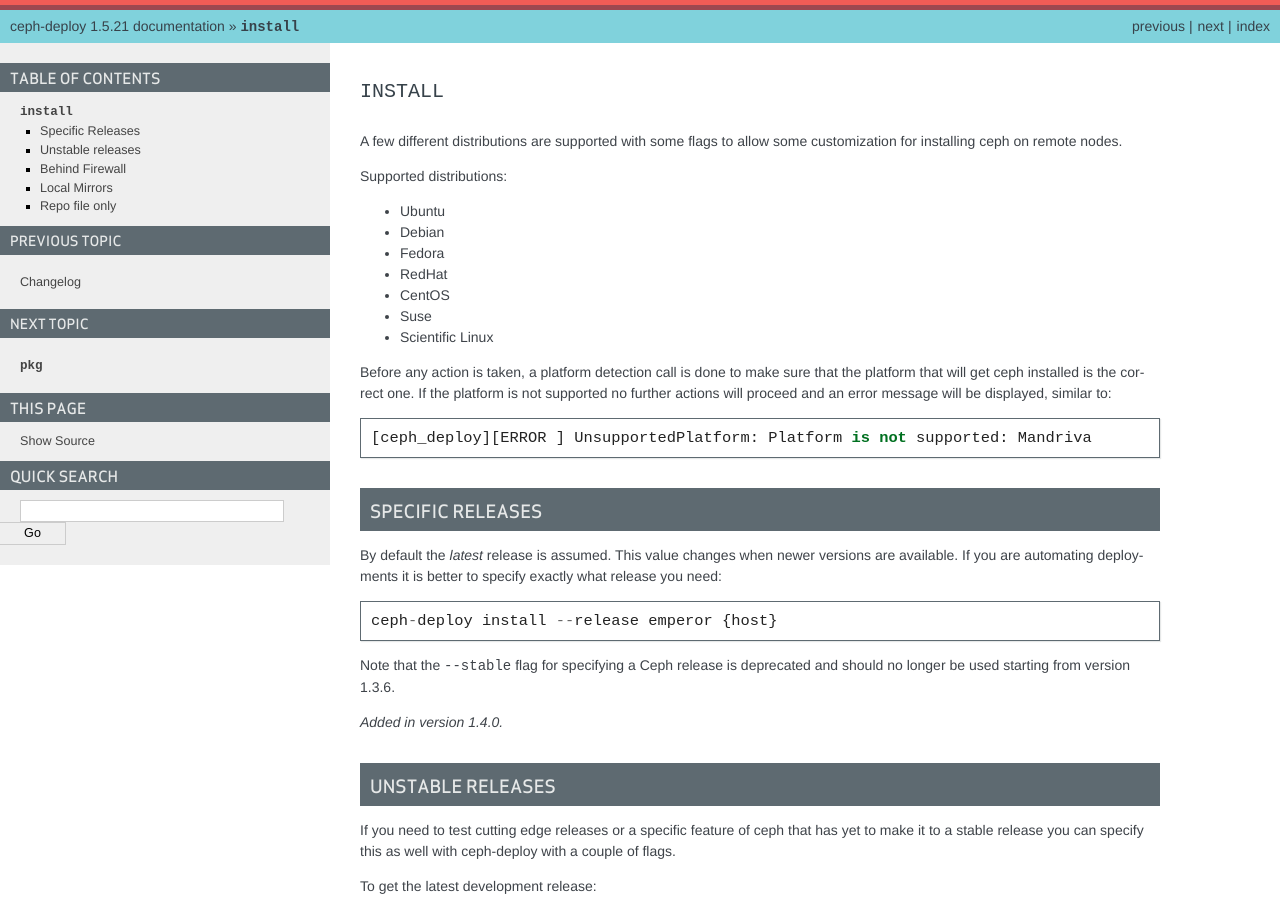
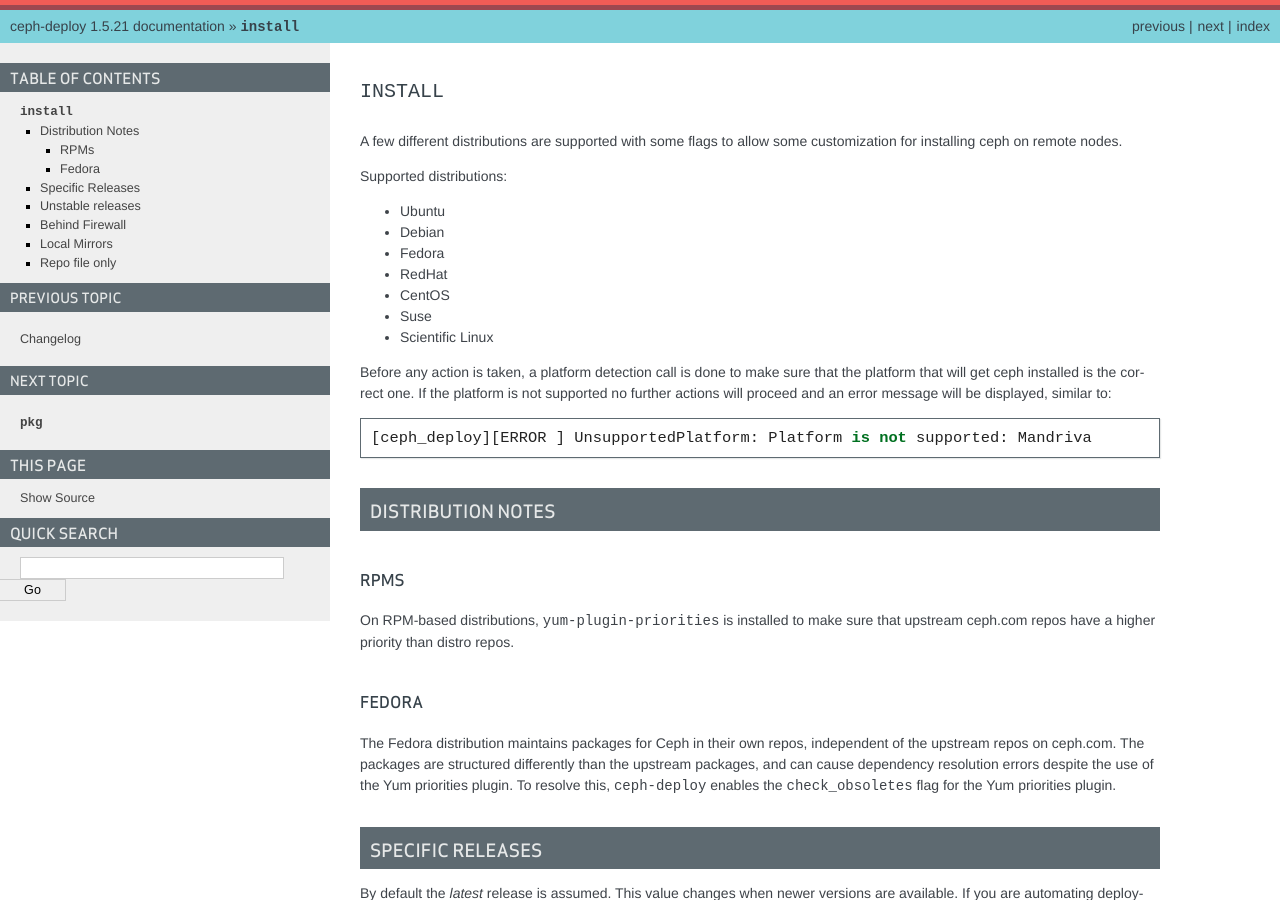
Before and after one commit to ceph/ceph-deploy, a Sphinx documentation site: the page built from docs/source/install.rst, in a window 1280 px wide and 900 px high. Built offline with Sphinx 7.4.7, drawn with Linux system fonts in a browser that asks for light colours.

Commit message:
doc: Add justification for check_obsoletes
Signed-off-by: Travis Rhoden <trhoden@redhat.com>

```diff
--- a/docs/source/install.rst
+++ b/docs/source/install.rst
@@ -31,6 +31,24 @@
     Although ceph-deploy installs some extra dependencies, do note that those
     are not going to be uninstalled. For example librbd1 and librados which
     qemu-kvm depends on, and removing it would cause issues for qemu-kvm.
+
+Distribution Notes
+------------------
+
+RPMs
+^^^^
+
+On RPM-based distributions, ``yum-plugin-priorities`` is installed to make sure
+that upstream ceph.com repos have a higher priority than distro repos.
+
+Fedora
+^^^^^^
+
+The Fedora distribution maintains packages for Ceph in their own repos, independent
+of the upstream repos on ceph.com.  The packages are structured differently than
+the upstream packages, and can cause dependency resolution errors despite the use
+of the Yum priorities plugin.  To resolve this, ``ceph-deploy`` enables the
+``check_obsoletes`` flag for the Yum priorities plugin.
 
 Specific Releases
 -----------------
```
